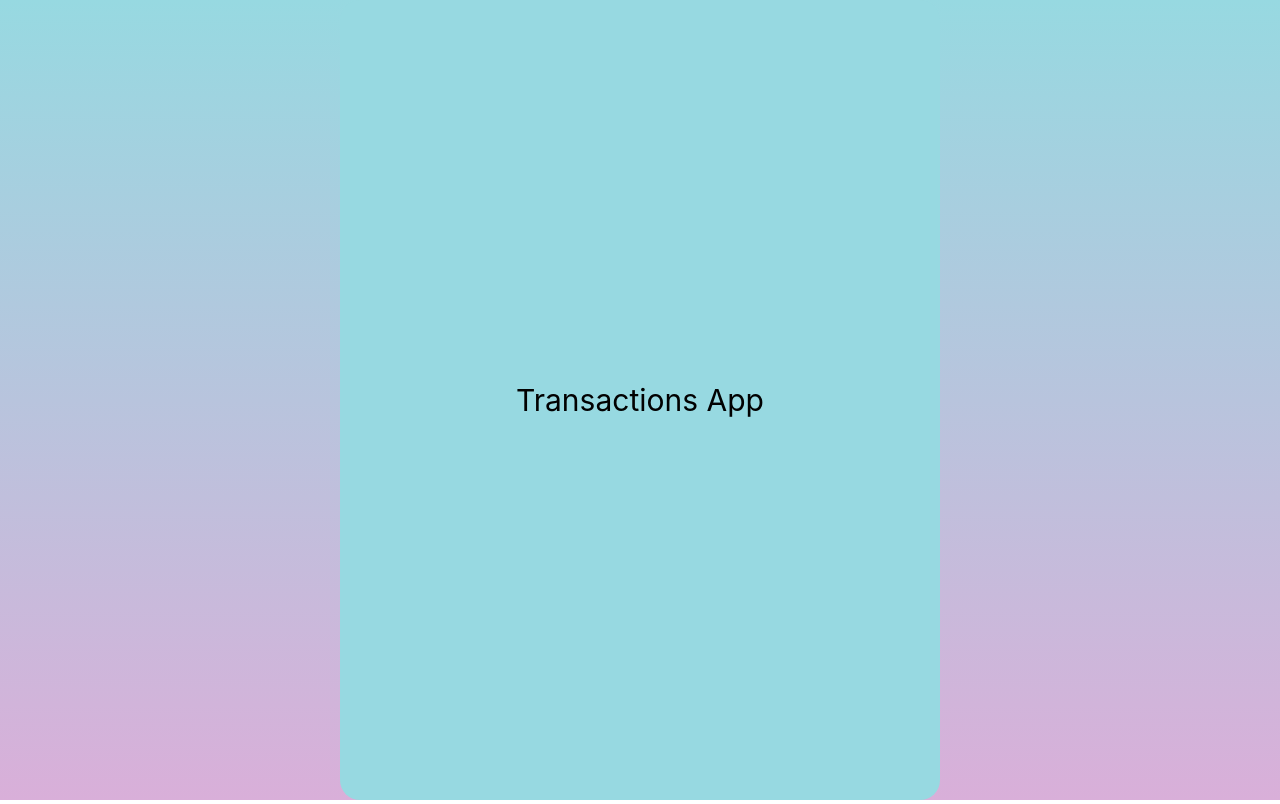
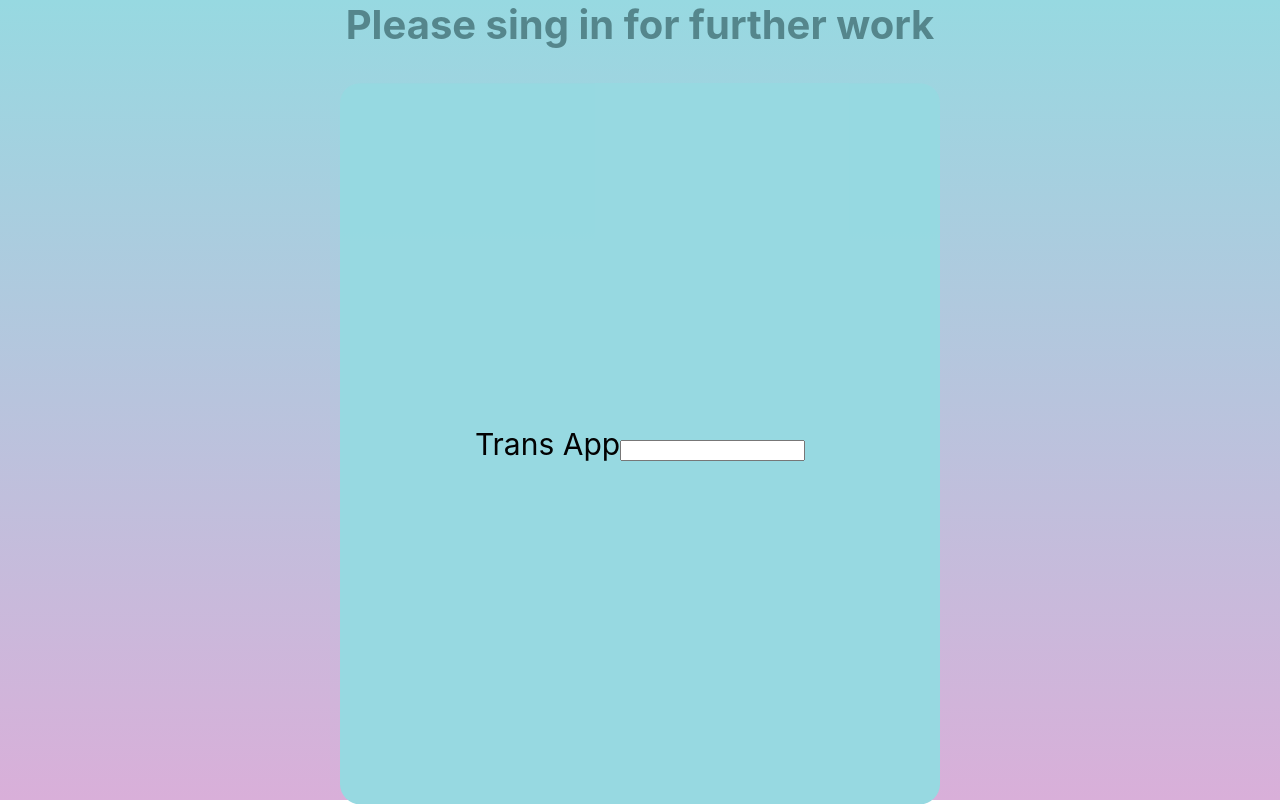
Before and after one commit to AVerba/transactions-app, a React (Create React App) app: page / in a window 1280 px wide. Built offline with nearby package versions, Linux system fonts and the light colour scheme.

Commit message:
mod sign form

```diff
--- a/package.json
+++ b/package.json
@@ -7,6 +7,8 @@
     "@testing-library/jest-dom": "^5.16.3",
     "@testing-library/react": "^12.1.4",
     "@testing-library/user-event": "^13.5.0",
+    "classnames": "^2.3.2",
+    "prop-types": "^15.8.1",
     "react": "^18.1.0",
     "react-bootstrap": "^2.7.2",
     "react-dom": "^18.1.0",
--- a/src/components/Form/AuthForm/AuthForm.jsx
+++ b/src/components/Form/AuthForm/AuthForm.jsx
@@ -1,11 +1,15 @@
 import styles from './AuthForm.module.scss';
+import PropTypes from 'prop-types';
+import cx from 'classnames';
 import Button from 'react-bootstrap/Button';
 import Form from 'react-bootstrap/Form';
 
-export const AuthForm = () => {
+export const AuthForm = ({ className}) => {
+  const classList = cx(styles.authForm, className);
 
   return (
-   <Form className={styles.form}>
+   <Form className={classList}>
+     <p>Trans App</p>
      <Form.Group>
        <Form.Label></Form.Label>
        <Form.Control/>
@@ -14,3 +18,7 @@ export const AuthForm = () => {
    </Form>
   )
 }
+
+AuthForm.propTypes = {
+  className: PropTypes.string,
+};
--- a/src/views/AuthView/AuthView.jsx
+++ b/src/views/AuthView/AuthView.jsx
@@ -1,13 +1,13 @@
 import styles from './AuthView.module.scss';
+import {AuthForm} from "../../components/Form/AuthForm";
 
 export const AuthView = () => {
 
   return(
     <div className={styles.auth__container}>
-      <div className={styles.form}>
-        Transactions App
-        {/*<div className={styles.form}>Form</div>*/}
-      </div>
+      <h2 className={styles.title}>Please sing in for further work</h2>
+      <AuthForm className={styles.form}/>
+
     </div>
   )
 
--- a/src/views/AuthView/AuthView.module.scss
+++ b/src/views/AuthView/AuthView.module.scss
@@ -1,15 +1,28 @@
-.auth__container{
+.auth__container {
   height: 100vh;
   display: flex;
   justify-content: center;
   align-items: center;
+  flex-direction: column;
   font-size: 30px;
   color: #010101;
   background-color: #D9AFD9;
   background-image: linear-gradient(0deg, #D9AFD9 0%, #97D9E1 100%);
 
 }
-.form{
+
+.title {
+  margin: 0;
+  padding: 0;
+  color: #55868C;
+  font-size: 40px;
+  animation-name: moveInFromLeft;
+  animation-duration: 3s;
+
+}
+
+.form {
+  margin-top: 30px;
   display: flex;
   align-items: center;
   justify-content: center;
@@ -18,8 +31,9 @@
   border-radius: 20px;
   background-color: #97D9E1;
   animation-name: moveInFromLeft;
-  animation-duration: 3s;
+  animation-duration: 6s;
 }
+
 @keyframes moveInFromLeft {
   0% {
     opacity: 0;
```
Also changed, not shown: 1 other file (tests, documents, lock files or other folders).
